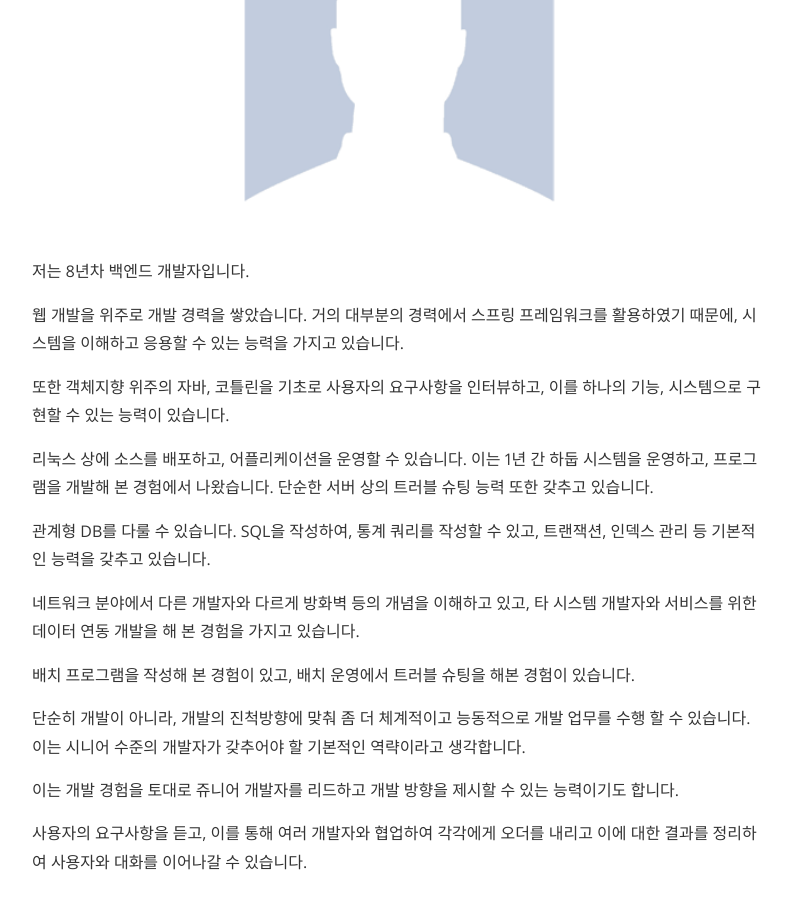
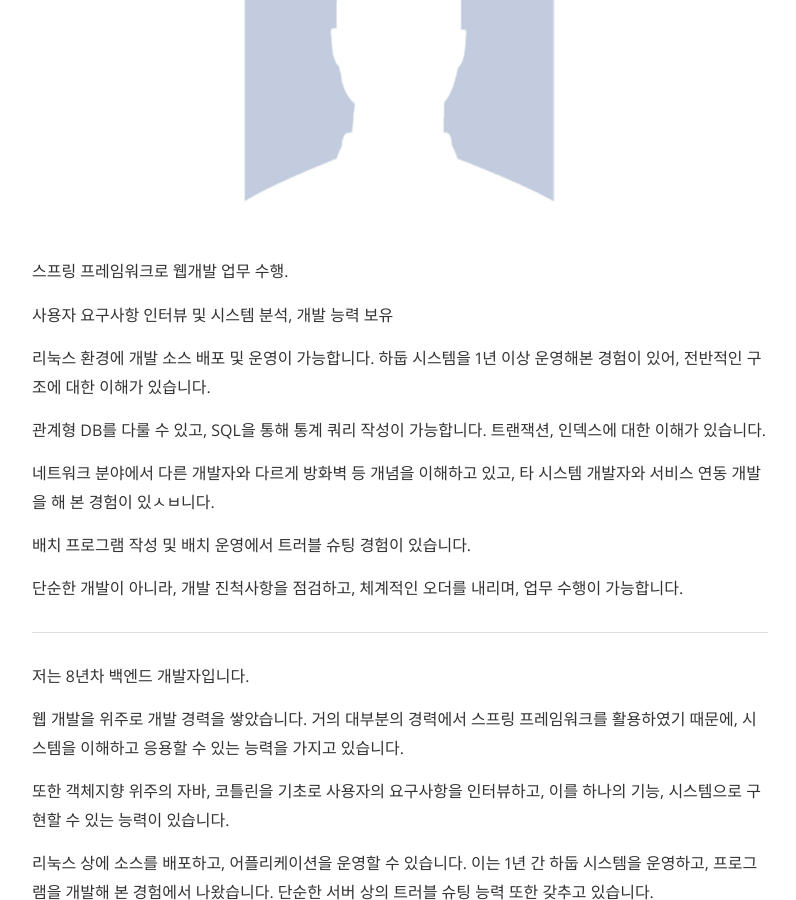
Before and after one commit to parkjinyong12/parkjinyong12.github.io, a Jekyll site: the page built from about.md, in a window 1280 px wide and 900 px high, scrolled down 312 px. Shown: the whole window, without its empty margins (240-1036 px from the left). Built offline with Jekyll 4.4.1, drawn with Linux system fonts in a browser that asks for light colours; nearby versions of some CDN libraries.

Commit message:
Update about.md

```diff
--- a/about.md
+++ b/about.md
@@ -5,6 +5,22 @@ permalink: /about/
 ---
 
 <img src="{{ site.baseurl }}/assets/profile-placeholder.gif" title="Profile Picture" class="profile">
+
+스프링 프레임워크로 웹개발 업무 수행.
+
+사용자 요구사항 인터뷰 및 시스템 분석, 개발 능력 보유
+
+리눅스 환경에 개발 소스 배포 및 운영이 가능합니다. 하둡 시스템을 1년 이상 운영해본 경험이 있어, 전반적인 구조에 대한 이해가 있습니다.
+
+관계형 DB를 다룰 수 있고, SQL을 통해 통계 쿼리 작성이 가능합니다. 트랜잭션, 인덱스에 대한 이해가 있습니다.
+
+네트워크 분야에서 다른 개발자와 다르게 방화벽 등 개념을 이해하고 있고, 타 시스템 개발자와 서비스 연동 개발을 해 본 경험이 있ㅅㅂ니다.
+
+배치 프로그램 작성 및 배치 운영에서 트러블 슈팅 경험이 있습니다.
+
+단순한 개발이 아니라, 개발 진척사항을 점검하고, 체계적인 오더를 내리며, 업무 수행이 가능합니다.
+
+--------------------------------------------------------------------------------------------
 
 저는 8년차 백엔드 개발자입니다.
 
```
